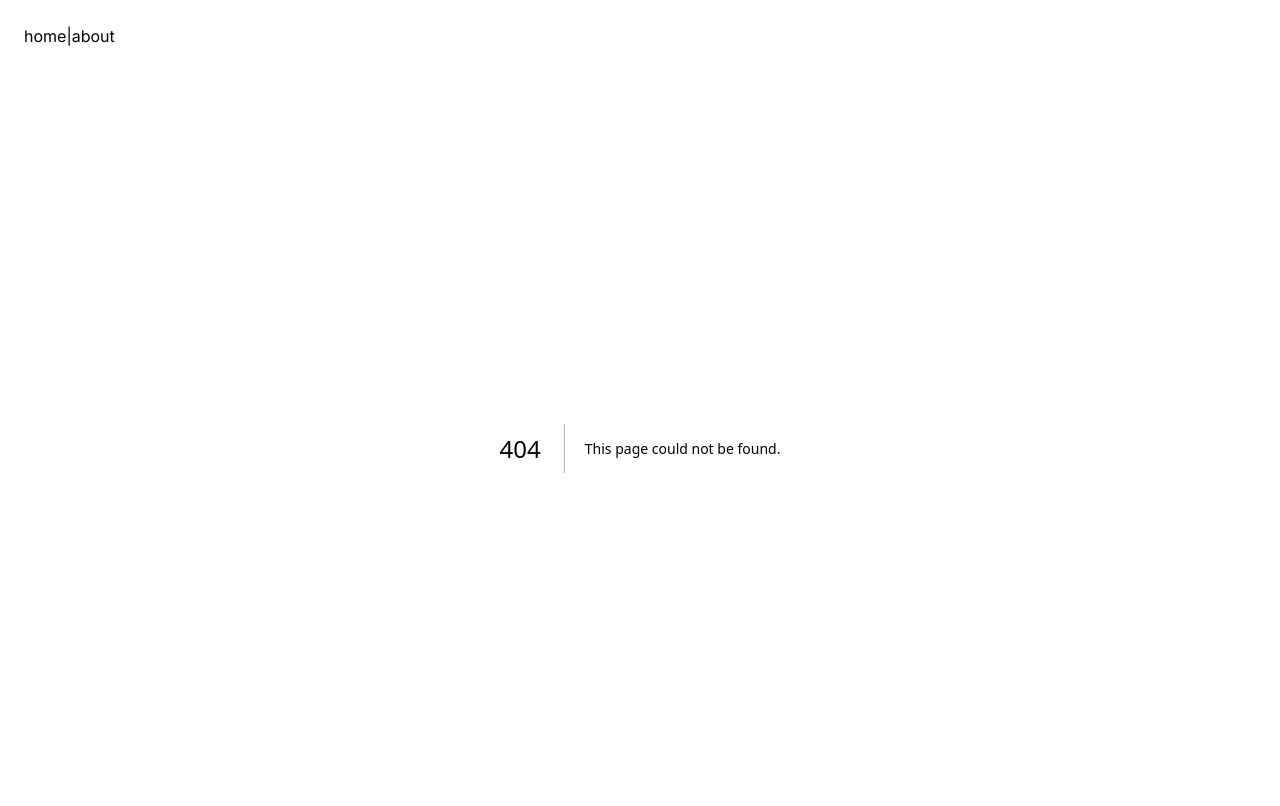
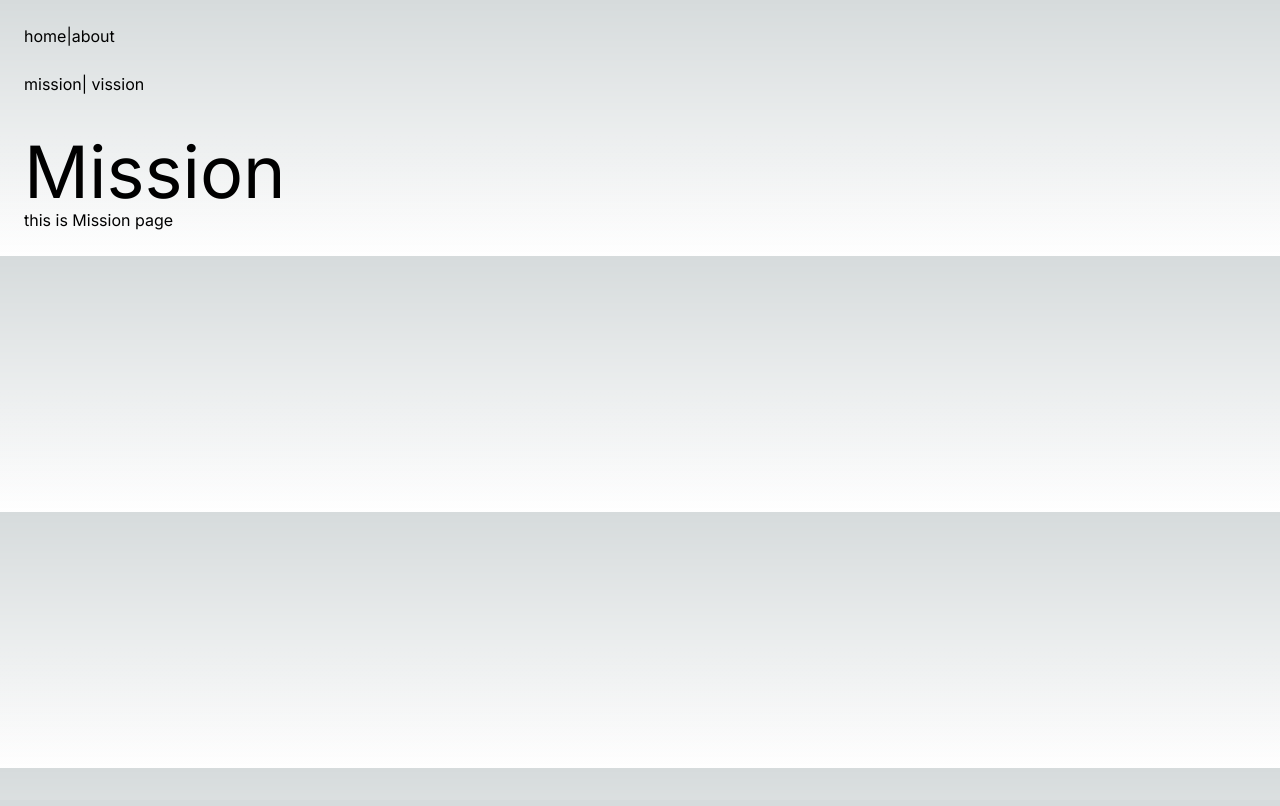
Before and after one commit to asib11/nextjs-bootcamp, a Next.js app: page /about/mission in a window 1280 px wide. Before the commit this address had no page. Shown: the top 806 px of the page. Built offline with nearby package versions, Linux system fonts and the light colour scheme.

Commit message:
fix: nested layout page

```diff
--- /dev/null
+++ b/app/about/mission/page.js
@@ -0,0 +1,14 @@
+import React from 'react';
+
+const page = () => {
+    return (
+        <main className="">
+            <div className="mt-10">
+                <h1 className="text-7xl">Mission</h1>
+                this is Mission page
+            </div>
+        </main>
+    );
+};
+
+export default page;
```
